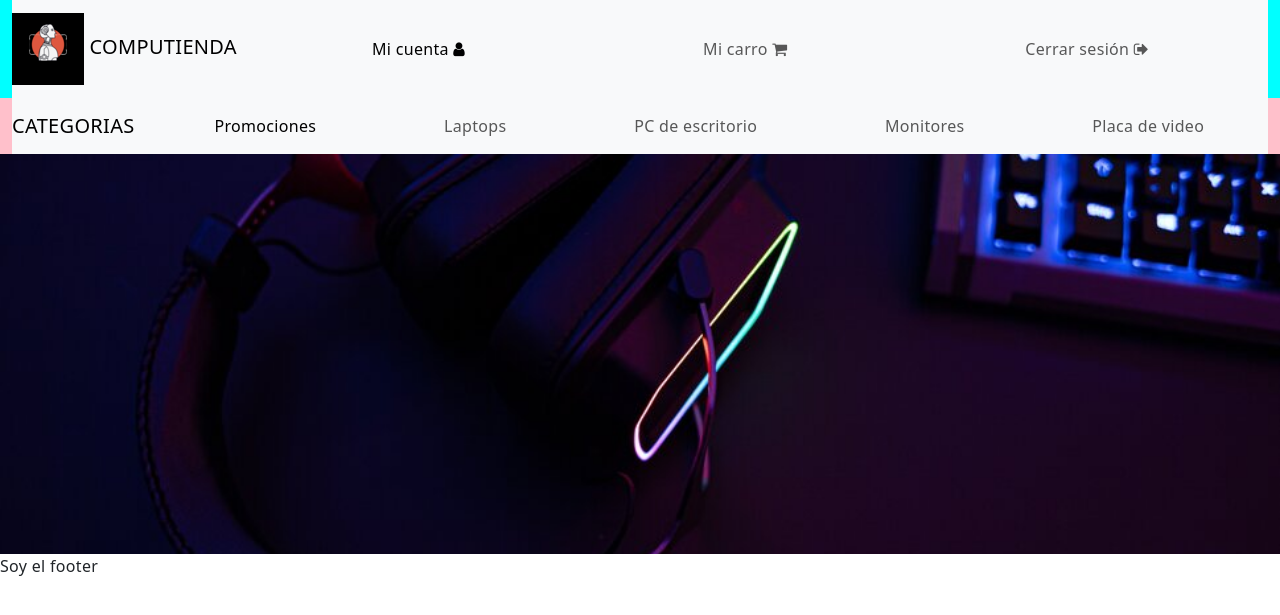
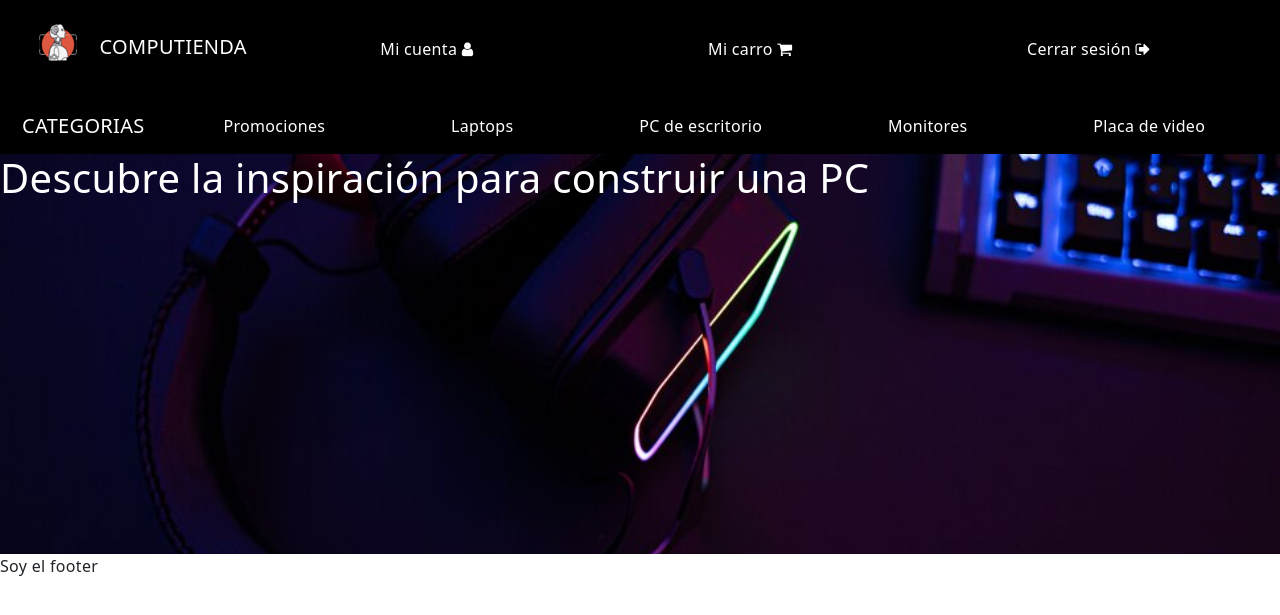
Before and after one commit to lualzugaray/Computienda, a PHP site: page / in a window 1280 px wide. Shown: the top 615 px of the page. Run offline with PHP 8.4, Linux system fonts and the light colour scheme.

Commit message:
Add files via upload

```diff
--- a/computienda/index.php
+++ b/computienda/index.php
@@ -2,8 +2,15 @@
 include_once "header.php";
 ?>
 
-<div class="inicio">
-</div>
+<section id="cover">
+    <div class="inicio">
+        <h1>Descubre la inspiración para construir una PC</h1>
+        <div class="d-flex align-items-start flex-column" style="height: 200px;">
+
+
+        </div>
+    </div>
+</section>
 
 
 
--- a/computienda/nav.php
+++ b/computienda/nav.php
@@ -1,7 +1,7 @@
 <div class="d-flex flex-column">
     <div class="contenedor-1 bg-aqua">
         <div class="container-fluid">
-            <nav id="header" class="navbar navbar-expand-lg navbar-light bg-light">
+            <nav id="header" class="navbar navbar-expand-lg navbar-dark bg-black">
                 <a class="navbar-brand" href="index.php"><img src="img/logo.png" alt="">  COMPUTIENDA</a>
                 <button class="navbar-toggler" type="button" data-bs-toggle="collapse" data-bs-target="#navbarSupportedContent" aria-controls="navbarSupportedContent" aria-expanded="false" aria-label="Toggle navigation">
                     <span class="navbar-toggler-icon"></span>
@@ -22,9 +22,9 @@
             </nav>
         </div>
     </div>
-    <div class="contenedor-2 bg-pink">
+    <div class="contenedor-2">
         <div class="container-fluid">
-            <nav class="navbar navbar-expand-lg navbar-light bg-light">
+            <nav class="navbar navbar-expand-lg navbar-dark bg-black">
                 <span class="navbar-brand mb-0 h1">CATEGORIAS</span>
                 <div class="collapse navbar-collapse" id="navbarSupportedContent">
                     <ul class="navbar-nav nav-fill w-100">
--- a/computienda/style/style.css
+++ b/computienda/style/style.css
@@ -16,10 +16,15 @@ html {
 }
 
 body {
-    font-family: 'Raleway', sans-serif;
     letter-spacing: 0.02em;
     max-width: 100%;
     overflow-x: hidden;
+}
+
+h1 {
+    font-size: 2.6rem;
+    font-weight: 600;
+    color: white !important;
 }
 
 /* HEADER */
@@ -38,6 +43,7 @@ body {
 .nav-link {
     padding-left: 0.5rem;
     padding-right: 0.5rem;
+    color: white !important;
 }
 
 .contenedor {
@@ -72,11 +78,15 @@ body {
 }
 
 .contenedor-1 {
-    background-color: aqua;
+    background-color: black;
     padding: 0;
 }
 
 .contenedor-2 {
-    background-color: pink;
+    background-color: black;
     padding: 0;
 }
+
+.navbar-brand {
+    padding-left: 10px;
+}
```
